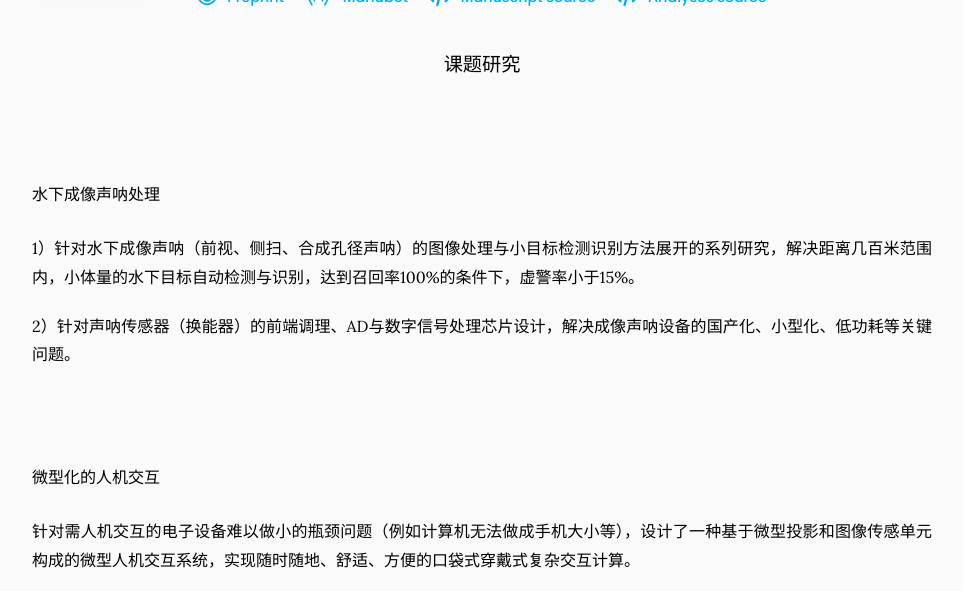
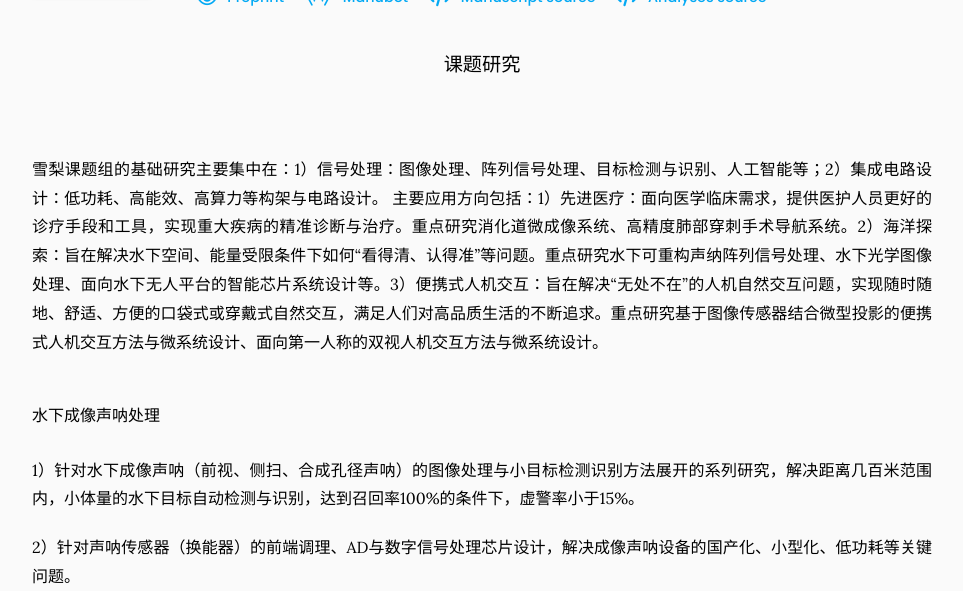
Before and after one commit to xueliktz/xueliktz.github.io, a Jekyll site: the page built from research/index.md, in a window 1280 px wide and 900 px high, scrolled down 1228 px, cut to the strip 101-692 px from the top of the window. Shown: the whole strip, without its empty margins (158-1121 px from the left). Built offline with Jekyll 4.4.1, drawn with Linux system fonts in a browser that asks for light colours.

Commit message:
Update index.md

```diff
--- a/research/index.md
+++ b/research/index.md
@@ -22,6 +22,10 @@ Excepteur sint occaecat cupidatat non proident, sunt in culpa qui officia deseru
 <div class="block-title"><h3>课题研究</h3></div>
 <br>
 
+雪梨课题组的基础研究主要集中在：1）信号处理：图像处理、阵列信号处理、目标检测与识别、人工智能等；2）集成电路设计：低功耗、高能效、高算力等构架与电路设计。
+主要应用方向包括：1）先进医疗：面向医学临床需求，提供医护人员更好的诊疗手段和工具，实现重大疾病的精准诊断与治疗。重点研究消化道微成像系统、高精度肺部穿刺手术导航系统。2）海洋探索：旨在解决水下空间、能量受限条件下如何“看得清、认得准”等问题。重点研究水下可重构声纳阵列信号处理、水下光学图像处理、面向水下无人平台的智能芯片系统设计等。3）便携式人机交互：旨在解决“无处不在”的人机自然交互问题，实现随时随地、舒适、方便的口袋式或穿戴式自然交互，满足人们对高品质生活的不断追求。重点研究基于图像传感器结合微型投影的便携式人机交互方法与微系统设计、面向第一人称的双视人机交互方法与微系统设计。
+
+
 #### 水下成像声呐处理
 
 1）针对水下成像声呐（前视、侧扫、合成孔径声呐）的图像处理与小目标检测识别方法展开的系列研究，解决距离几百米范围内，小体量的水下目标自动检测与识别，达到召回率100%的条件下，虚警率小于15%。
@@ -42,7 +46,6 @@ Excepteur sint occaecat cupidatat non proident, sunt in culpa qui officia deseru
 研究成果：
 * 授权中国发明专利10余项
 * 发表高水平论文10余篇
-<br>
 #### 多镜头球囊内镜芯片与系统
 无线多视智能球囊系统，可实现无痛全视角消化道内窥镜检查，解决现有体腔内无线成像系统视角受限导致的高漏检率和暗图像难以分辨和不易理解等瓶颈问题，以提高医疗水平、改善生活品质。
 关键技术包括：
@@ -54,3 +57,4 @@ Excepteur sint occaecat cupidatat non proident, sunt in culpa qui officia deseru
 研究成果：
 * 授权中国发明专利10余项
 * 发表高水平论文数十篇
+<br>
```
